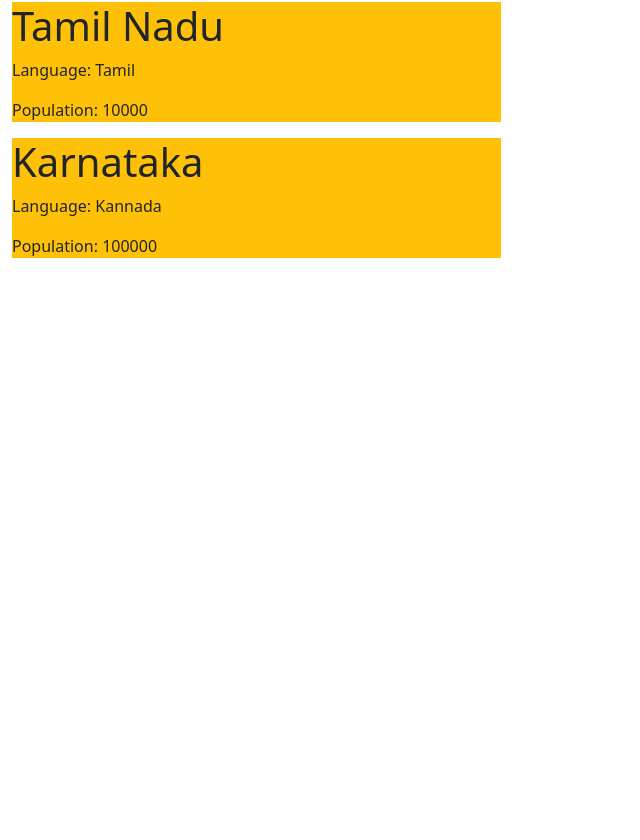
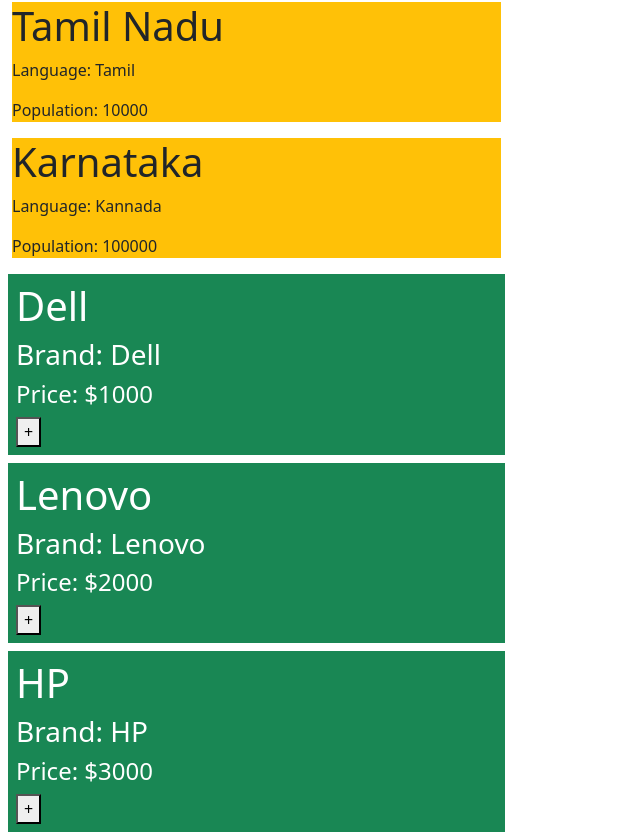
Before and after one commit to jasirpk/Web-Design-by-React, a React (Create React App) app: page / in a window 1280 px wide. Shown: the part 628-1468 px from the top of the page, without its empty margins (0-640 px from the left). Before the commit the page ends 902 px from the top, so only its background shows below. Built offline with nearby package versions, Linux system fonts and the light colour scheme.

Commit message:
element keys added

```diff
--- a/src/App.js
+++ b/src/App.js
@@ -1,11 +1,11 @@
-import logo from './logo.svg';
 import './App.css';
 import React from 'react';
 import Header from './components/Header';
-import Home from './components/Home';
+// import Home from './components/Home';
 import 'bootstrap/dist/css/bootstrap.min.css';
 import States from './components/States';
 import { Container } from 'react-bootstrap';
+import Keys  from './components/keys';
 
 
 
@@ -39,6 +39,7 @@
          <Container>
           <States states= {states} />
          </Container>
+         <Keys />
         </table>
       </div>
     </>
--- /dev/null
+++ b/src/components/keys.js
@@ -0,0 +1,23 @@
+import React from 'react'
+
+const keys = () => {
+    const products = [
+    {id: 1,name: "Dell", Brand: 'Dell', price: 1000},
+    {id: 2, name: "Lenovo", Brand: 'Lenovo', price: 2000},
+    {id: 3, name: "HP", Brand: 'HP', price: 3000},
+    ]
+  return (
+    <div>
+   {     products.map((product) => (
+            <div className="bg-success text-white m-2 p-2" key={product.id}>
+                <h1>{product.name}</h1>
+                <h3>Brand: {product.Brand}</h3>
+                <h4>Price: ${product.price}</h4>
+                <button type='button'>+</button>
+            </div>
+        ))}
+    </div>
+  )
+}
+
+export default keys
```
